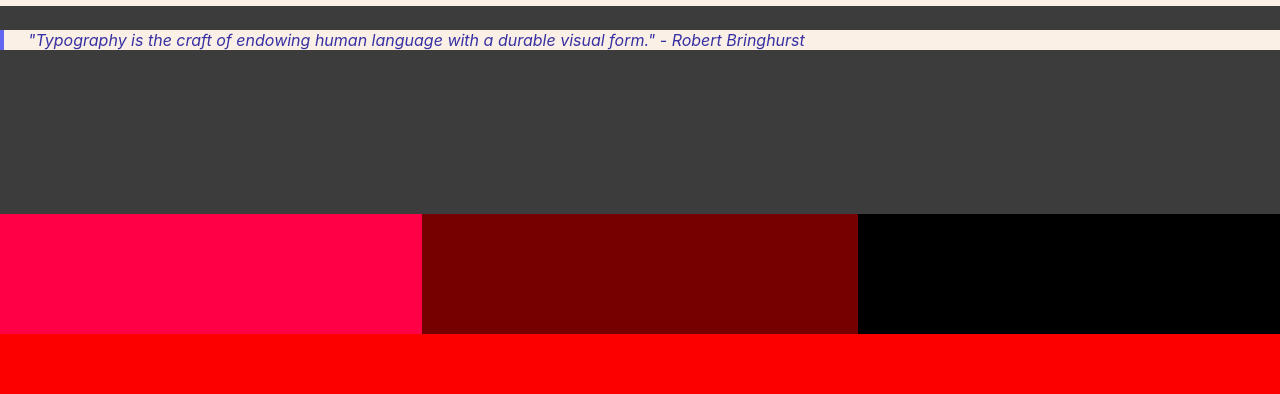
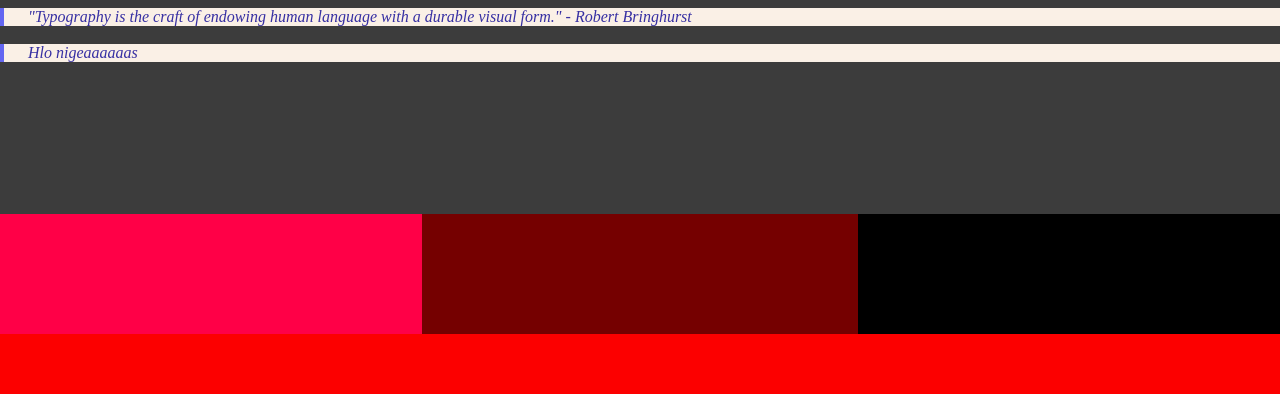
Before and after one commit to Nihilanthrope/institute_project, a plain HTML site: page Ites /home.html in a window 1280 px wide. Shown: the part 806-1200 px from the top of the page. Drawn offline with Linux system fonts and the light colour scheme; a web font is replaced by a local one.

Commit message:
feat: add a new blockquote to the hero section and clean up CSS styles

```diff
--- a/Ites /home.html
+++ b/Ites /home.html
@@ -37,6 +37,8 @@
         <p>Establish a type scale, use semantic headings, and adjust spacing for clarity.</p>
         <blockquote>"Typography is the craft of endowing human language with a durable visual form." - Robert Bringhurst
         </blockquote>
+        <br>
+        <blockquote class="nige"> Hlo nigeaaaaaas</blockquote>
     </section>
     <footer class="main-footer">
         <div class="first"></div>
@@ -45,5 +47,4 @@
     </footer>
     <div></div>
 </body>
-
 </html>
--- a/Ites /home_style.css
+++ b/Ites /home_style.css
@@ -54,13 +54,6 @@ div{
     background-color: black;
     float: left;
 }
-
-body {
-  font-family:"Inter",sans-serif;
-  margin:0;
-  background:#f8fafc;
-  color:#0f172a;
-}
 main {
   max-width:760px;
   margin:0 auto;
```
